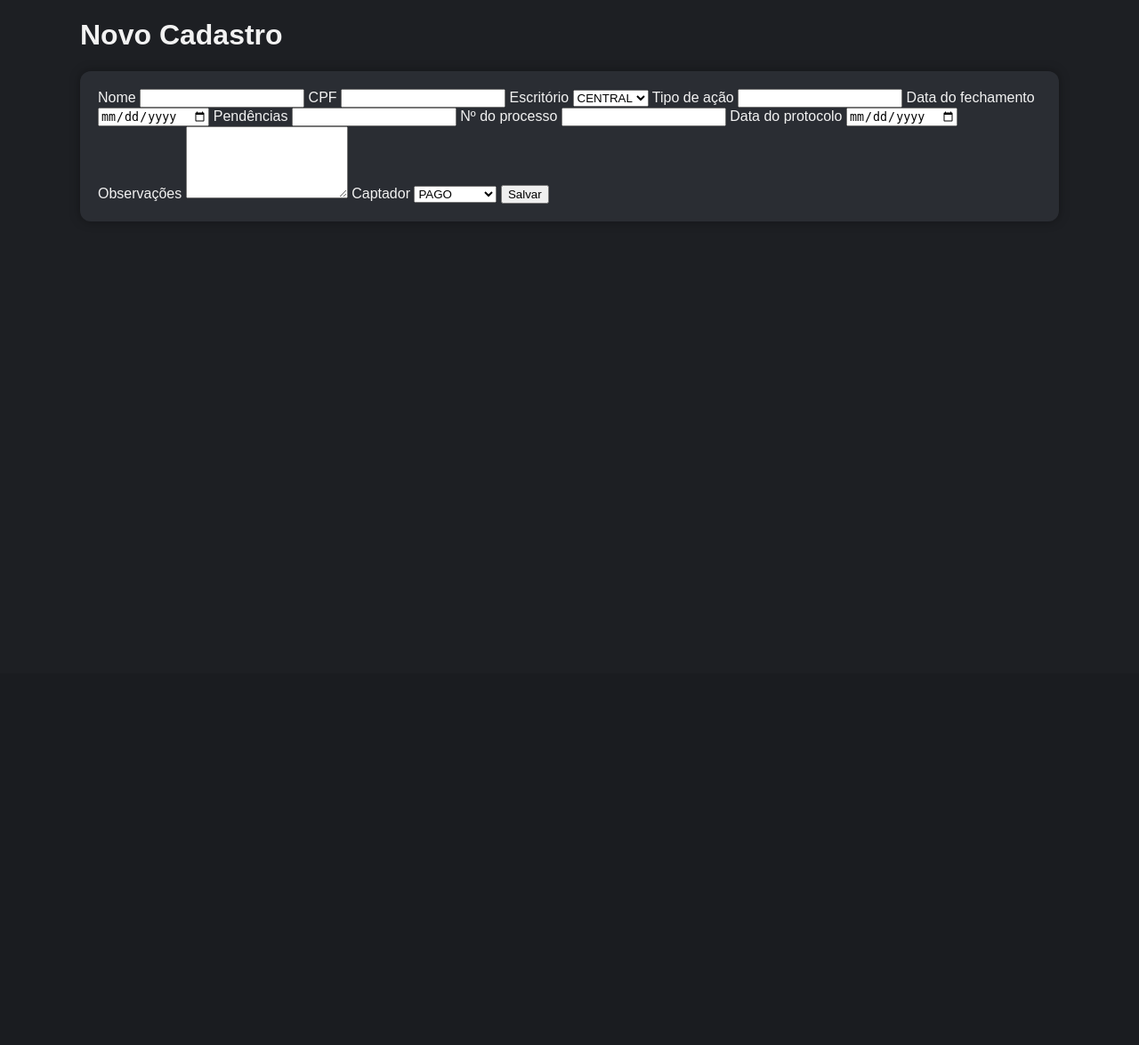
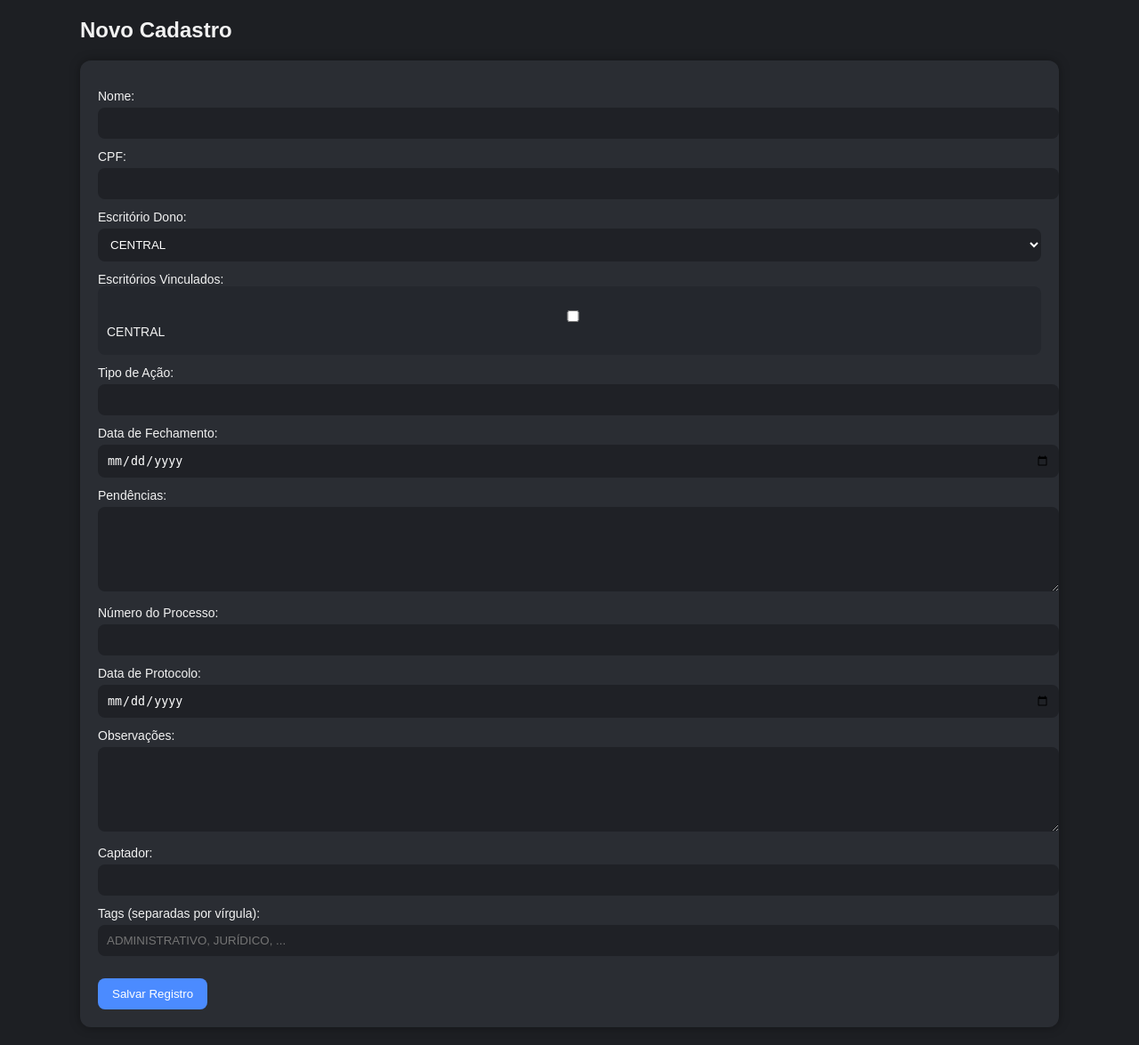
Before and after one commit to bponedev/TABELA-DE-CLIENTES, a Flask app: page / in a window 1280 px wide. Shown: the part 43-1218 px from the top of the page at 89% size. Before the commit the page ends 292 px from the top, so only its background shows below. Run offline with Flask 3, Linux system fonts and the light colour scheme; the visitor is signed in with stand-in values (Sample User, id 1); data comes from the database, SQL or seed files in the repository.

Commit message:
Update index.html

```diff
--- a/templates/index.html
+++ b/templates/index.html
@@ -1,61 +1,135 @@
-<!-- templates/index.html -->
 {% extends "base.html" %}
+
 {% block content %}
+<h2>Novo Cadastro</h2>
 
-<h1>Novo Cadastro</h1>
+<div class="card form-card">
 
-<div class="card">
-<form action="{{ url_for('submit') }}" method="post">
+    <form method="POST" action="{{ url_for('submit') }}">
 
-    <label>Nome
-        <input name="nome" required>
-    </label>
+        <!-- ============================== -->
+        <!-- CAMPOS PRINCIPAIS             -->
+        <!-- ============================== -->
 
-    <label>CPF
-        <input name="cpf" required>
-    </label>
+        <label>Nome:</label>
+        <input type="text" name="nome" required>
 
-    <label>Escritório
-        <select name="escritorio" required>
+        <label>CPF:</label>
+        <input type="text" name="cpf" required>
+
+
+        <!-- ================================= -->
+        <!-- ESCRITÓRIO DONO (OBRIGATÓRIO)     -->
+        <!-- ================================= -->
+
+        <label>Escritório Dono:</label>
+        <select name="escritorio_dono" required>
             {% for o in offices %}
                 <option value="{{ o.display }}">{{ o.display }}</option>
             {% endfor %}
         </select>
-    </label>
 
-    <label>Tipo de ação
-        <input name="tipo_acao">
-    </label>
 
-    <label>Data do fechamento
+        <!-- ================================= -->
+        <!-- ESCRITÓRIOS VINCULADOS (MULTI)    -->
+        <!-- ================================= -->
+
+        <label>Escritórios Vinculados:</label>
+        <div class="checkbox-group">
+            {% for o in offices %}
+                <label class="chkitem">
+                    <input type="checkbox" name="offices_linked" value="{{ o.display }}">
+                    {{ o.display }}
+                </label>
+            {% endfor %}
+        </div>
+
+
+        <!-- ============================== -->
+        <!-- CAMPOS DO PROCESSO             -->
+        <!-- ============================== -->
+
+        <label>Tipo de Ação:</label>
+        <input type="text" name="tipo_acao">
+
+        <label>Data de Fechamento:</label>
         <input type="date" name="data_fechamento">
-    </label>
 
-    <label>Pendências
-        <input name="pendencias">
-    </label>
+        <label>Pendências:</label>
+        <textarea name="pendencias"></textarea>
 
-    <label>Nº do processo
-        <input name="numero_processo">
-    </label>
+        <label>Número do Processo:</label>
+        <input type="text" name="numero_processo">
 
-    <label>Data do protocolo
+        <label>Data de Protocolo:</label>
         <input type="date" name="data_protocolo">
-    </label>
 
-    <label>Observações
+        <label>Observações:</label>
         <textarea name="observacoes"></textarea>
-    </label>
 
-    <label>Captador
-        <select name="captador">
-            <option>PAGO</option>
-            <option>NÃO PAGO</option>
-        </select>
-    </label>
+        <label>Captador:</label>
+        <input type="text" name="captador">
 
-    <button class="btn" type="submit">Salvar</button>
-</form>
+
+        <!-- ============================== -->
+        <!-- TAGS                           -->
+        <!-- ============================== -->
+
+        <label>Tags (separadas por vírgula):</label>
+
+        <input type="text" name="tags"
+               placeholder="ADMINISTRATIVO, JURÍDICO, ...">
+
+        <div id="tag-preview" class="tag-preview"></div>
+
+
+        <!-- ============================== -->
+        <!-- BOTÕES                         -->
+        <!-- ============================== -->
+
+        <button class="btn-primary">Salvar Registro</button>
+
+    </form>
+
 </div>
 
+
+<!-- ============================== -->
+<!-- SCRIPT PARA PREVIEW DE TAGS   -->
+<!-- ============================== -->
+<script>
+    const tagInput = document.querySelector('input[name="tags"]');
+    const preview = document.querySelector('#tag-preview');
+
+    function hashColor(str) {
+        let hash = 0;
+        for (let i = 0; i < str.length; i++) {
+            hash = str.charCodeAt(i) + ((hash << 5) - hash);
+        }
+        let color = '#';
+        for (let i = 0; i < 3; i++) {
+            color += ('00' + ((hash >> (i * 8)) & 0xFF).toString(16)).slice(-2);
+        }
+        return color;
+    }
+
+    function renderPreview() {
+        preview.innerHTML = "";
+
+        const tags = tagInput.value.split(",")
+                     .map(t => t.trim())
+                     .filter(t => t.length > 0);
+
+        tags.forEach(t => {
+            const chip = document.createElement("span");
+            chip.classList.add("tag-chip");
+            chip.style.backgroundColor = hashColor(t.toUpperCase());
+            chip.textContent = t.toUpperCase();
+            preview.appendChild(chip);
+        });
+    }
+
+    tagInput.addEventListener("input", renderPreview);
+</script>
+
 {% endblock %}
```
